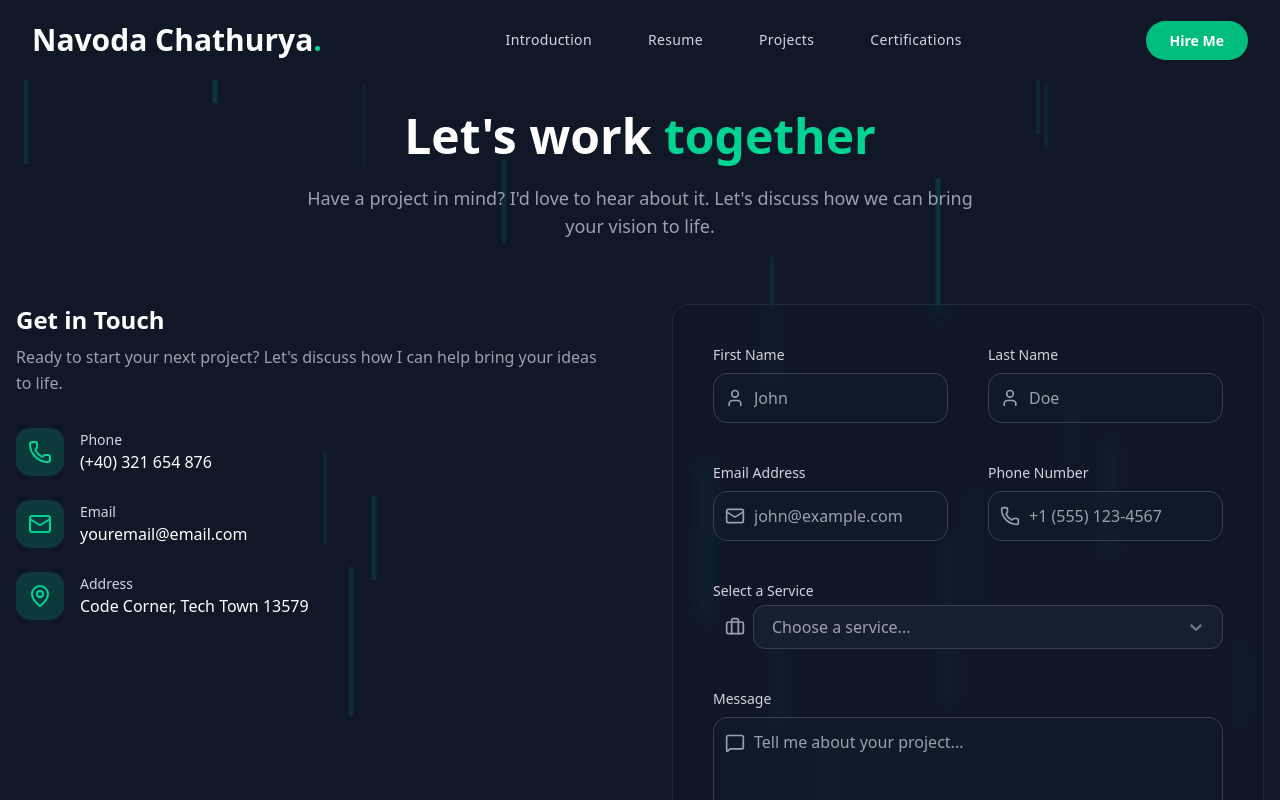
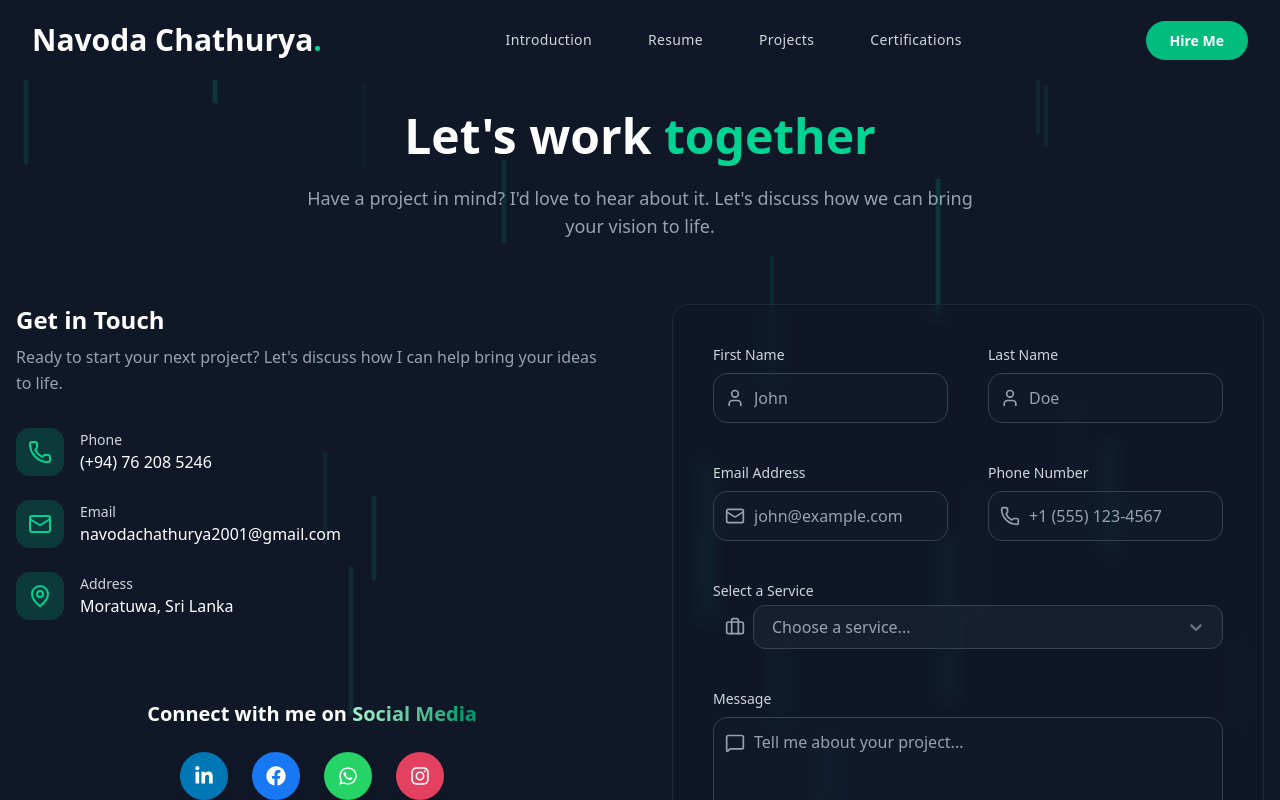
Before and after one commit to Navoda001/portfolio-frontend, a Next.js app: page /pages/contactMe in a window 1280 px wide. Shown: the top 800 px of the page. Built offline with nearby package versions, Linux system fonts and the light colour scheme.

Commit message:
update links in contact me and introduction

```diff
--- a/app/pages/contactMe/page.tsx
+++ b/app/pages/contactMe/page.tsx
@@ -6,6 +6,15 @@ import Select from 'react-select';
 import { Send, User, Mail, Phone, MessageSquare, Briefcase, MapPin } from 'lucide-react';
 import MobilePageNavigation from '@/app/components/MobilePageNavigation';
 import { usePathname } from 'next/navigation';
+
+import { FaLinkedinIn, FaGithub, FaWhatsapp, FaInstagram, FaFacebook } from "react-icons/fa";
+
+const socialLinks = [
+  { icon: FaLinkedinIn, href: "https://www.linkedin.com/in/navoda001", color: "bg-[#0077B5]" },
+  { icon: FaFacebook, href: "https://www.facebook.com/share/1BsnzU3eni/?mibextid=wwXIfr", color: "bg-[#1877F2]" },
+  { icon: FaWhatsapp, href: "https://api.whatsapp.com/send/?phone=94762085246&text&type=phone_number&app_absent=0", color: "bg-[#25D366]" },
+  { icon: FaInstagram, href: "https://www.instagram.com/navoda_c001?igsh=MXVkeGpzYXJ3NHF3bg%3D%3D&utm_source=qr", color: "bg-[#E4405F]" },
+];
 
 // Types
 interface ContactFormData {
@@ -65,9 +74,10 @@ const ContactSection: React.FC<ContactSectionProps> = ({ onSubmit }) => {
   ];
 
   const contactInfo = {
-    phone: '(+40) 321 654 876',
-    email: 'youremail@email.com',
-    address: 'Code Corner, Tech Town 13579',
+    phone: '(+94) 76 208 5246',
+    email: 'navodachathurya2001@gmail.com',
+    address: 'Moratuwa, Sri Lanka',
+    whatsapp: '076 208 5246',
   };
 
   // Animation controls for section fade in on scroll
@@ -287,6 +297,33 @@ const ContactSection: React.FC<ContactSectionProps> = ({ onSubmit }) => {
                 </div>
               </div>
             </div>
+            <div className="flex flex-col items-center gap-6 mt-20">
+              {/* Heading */}
+              <h2 className="text-xl font-semibold text-white">
+                Connect with me on{" "}
+                <span className="bg-gradient-to-r from-emerald-200 to-emerald-600 text-transparent bg-clip-text">
+                  Social Media
+                </span>
+              </h2>
+
+              {/* Icons */}
+              <div className="flex gap-6">
+                {socialLinks.map((social, i) => (
+                  <motion.a
+                    key={i}
+                    href={social.href}
+                    target="_blank"
+                    rel="noopener noreferrer"
+                    className={`${social.color} w-12 h-12 flex items-center justify-center rounded-full text-white shadow-lg`}
+                    whileHover={{ scale: 1.15, rotate: 5 }}
+                    whileTap={{ scale: 0.95 }}
+                    transition={{ type: "spring", stiffness: 300 }}
+                  >
+                    <social.icon size={20} />
+                  </motion.a>
+                ))}
+              </div>
+            </div>
           </motion.div>
 
           {/* Contact Form */}
--- a/app/pages/introduction/page.tsx
+++ b/app/pages/introduction/page.tsx
@@ -2,7 +2,7 @@
 
 import { motion, useAnimation, useInView } from 'framer-motion';
 import type { Variants } from "framer-motion";
-import { useEffect, useRef } from 'react';
+import { useEffect, useRef, useState } from 'react';
 import Image from 'next/image';
 import {
     Github,
@@ -20,14 +20,20 @@ import {
 import { Typewriter } from 'react-simple-typewriter';
 import MobilePageNavigation from '@/app/components/MobilePageNavigation';
 import { usePathname } from 'next/navigation';
-import CountUp from 'react-countup';
+import dynamic from "next/dynamic";
 
+const CountUp = dynamic(() => import("react-countup"), { ssr: false });
 
 const Introduction = () => {
     const ref = useRef(null);
     const isInView = useInView(ref, { once: true });
     const mainControls = useAnimation();
     const pathname = usePathname();
+    const [isClient, setIsClient] = useState(false);
+
+    useEffect(() => {
+        setIsClient(true);
+    }, []);
 
     useEffect(() => {
         if (isInView) {
@@ -62,7 +68,7 @@ const Introduction = () => {
         { icon: Github, href: "https://github.com/Navoda001", label: "GitHub" },
         { icon: Linkedin, href: "https://www.linkedin.com/in/navoda001", label: "LinkedIn" },
         { icon: Mail, href: "mailto:navodachathurya2001@gmail.com", label: "Gmail" },
-        { icon: Facebook, href: "https://facebook.com", label: "Facebook" },
+        { icon: Facebook, href: "https://www.facebook.com/share/1BsnzU3eni/?mibextid=wwXIfr", label: "Facebook" },
     ];
 
     const stats = [
@@ -166,10 +172,21 @@ const Introduction = () => {
                                 whileHover={{ scale: 1.05 }}
                                 whileTap={{ scale: 0.95 }}
                             >
-                                <span className="relative z-10 flex items-center gap-2">
+                                <span
+                                    onClick={() => {
+                                        const link = document.createElement("a");
+                                        link.href = "/Navoda_Chathurya_CV.pdf";
+                                        link.download = "Navoda_Chathurya_CV.pdf";
+                                        document.body.appendChild(link);
+                                        link.click();
+                                        document.body.removeChild(link);
+                                    }}
+                                    className="relative z-10 flex items-center gap-2"
+                                >
                                     <Download size={20} />
                                     DOWNLOAD CV
                                 </span>
+
                                 <motion.div
                                     className="absolute inset-0 bg-emerald-400"
                                     initial={{ x: "-100%" }}
@@ -290,14 +307,23 @@ const Introduction = () => {
                     animate={mainControls}
                     className="grid grid-cols-2 lg:grid-cols-4 gap-8 py-16 border-t border-gray-800 mt-16"
                 >
-    {stats.map((stat, index) => (
+                    {stats.map((stat, index) => {
+  const delay = 0.5 + index * 0.2;
+
+  // Track if THIS stat is visible
+  const statRef = useRef(null);
+  const statInView = useInView(statRef, { once: true });
+
+  return (
     <motion.div
       key={stat.label}
       variants={itemVariants}
       className="text-center group"
       whileHover={{ y: -5 }}
+      ref={statRef}
     >
       <div className="flex flex-col items-center space-y-2">
+        {/* Icon */}
         <motion.div
           className="w-12 h-12 rounded-full bg-emerald-400/10 flex items-center justify-center mb-2 group-hover:bg-emerald-400/20 transition-colors duration-300"
           whileHover={{ rotate: 360 }}
@@ -305,28 +331,38 @@ const Introduction = () => {
         >
           <stat.icon className="text-emerald-400" size={24} />
         </motion.div>
+
+        {/* Number + CountUp */}
         <motion.h3
           className="text-4xl lg:text-5xl font-bold text-white"
-                    initial={{ opacity: 0 }}
-                    animate={{ opacity: 1 }}
-                    transition={{ delay: 1.5 + index * 0.1 }}
+          initial={{ opacity: 0, y: 10 }}
+          animate={{ opacity: 1, y: 0 }}
+          transition={{ delay, duration: 0.6, ease: "easeOut" }}
         >
+          {isClient && statInView && (
             <CountUp
               start={0}
-                        end={parseInt(stat.number.replace(/[^0-9]/g, ''))}
-                        duration={2.5}
-                        delay={1.8 + index * 0.1}
-                        suffix={stat.number.includes('+') ? '+' : ''}
-                        enableScrollSpy
-                        scrollSpyOnce
+              end={parseInt(stat.number.replace(/[^0-9]/g, ""))}
+              duration={2}
+              suffix={stat.number.includes("+") ? "+" : ""}
             />
+          )}
         </motion.h3>
-                <p className="text-gray-400 text-sm whitespace-pre-line">
+
+        {/* Label */}
+        <motion.p
+          className="text-gray-400 text-sm whitespace-pre-line"
+          initial={{ opacity: 0, y: 5 }}
+          animate={{ opacity: 1, y: 0 }}
+          transition={{ delay: delay + 0.3, duration: 0.5 }}
+        >
           {stat.label}
-                </p>
+        </motion.p>
       </div>
     </motion.div>
-    ))}
+  );
+})}
+
                 </motion.div>
             </div>
             <MobilePageNavigation currentPath={pathname} />
--- a/package.json
+++ b/package.json
@@ -18,6 +18,7 @@
     "react": "19.1.0",
     "react-countup": "^6.5.3",
     "react-dom": "19.1.0",
+    "react-icons": "^5.5.0",
     "react-select": "^5.10.2",
     "react-simple-typewriter": "^5.0.1",
     "tailwind-merge": "^3.3.1"
```
Also changed, not shown: 2 other files (tests, documents, lock files or other folders). Lines whose indentation alone changed are shown as unchanged.
